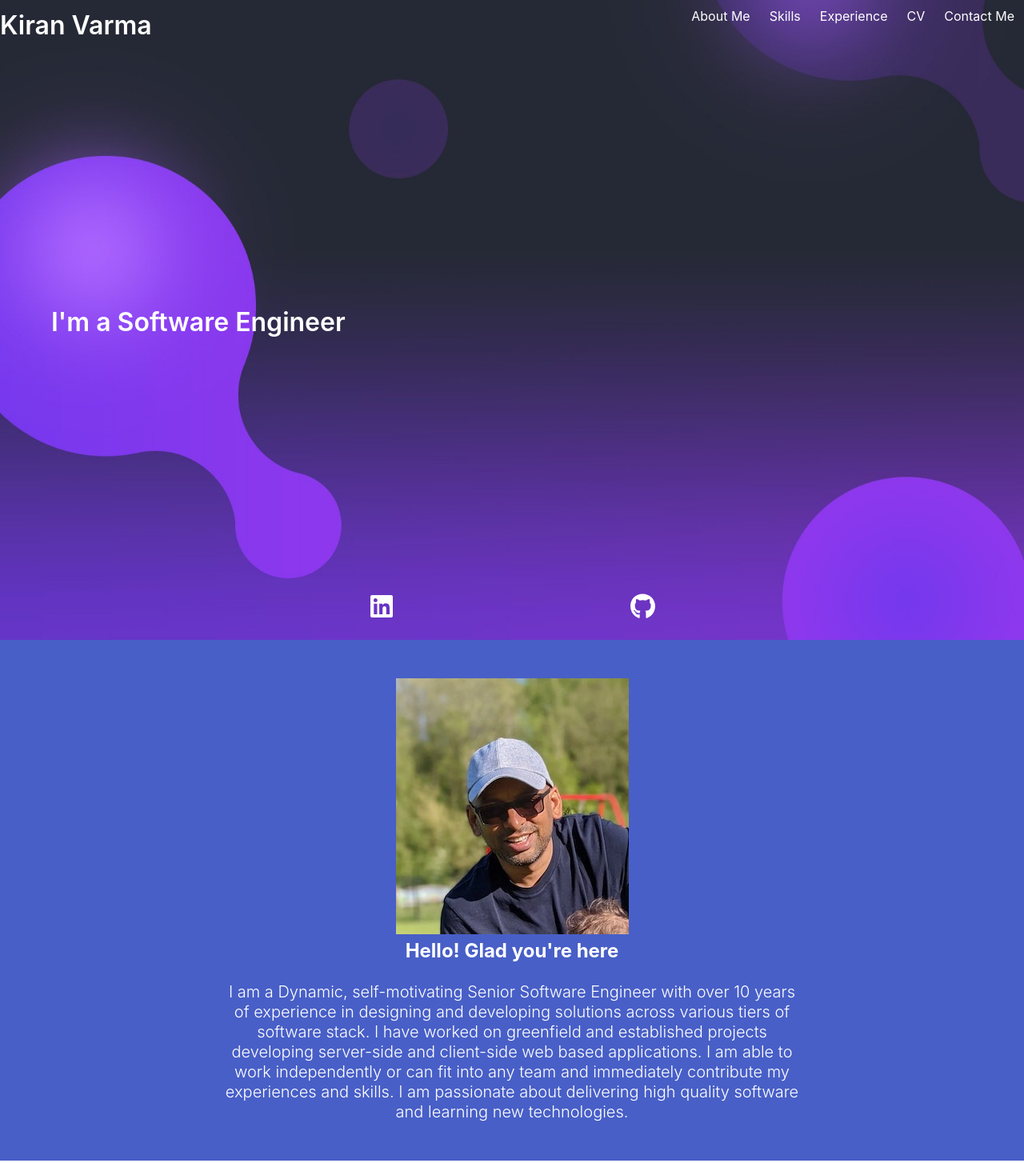
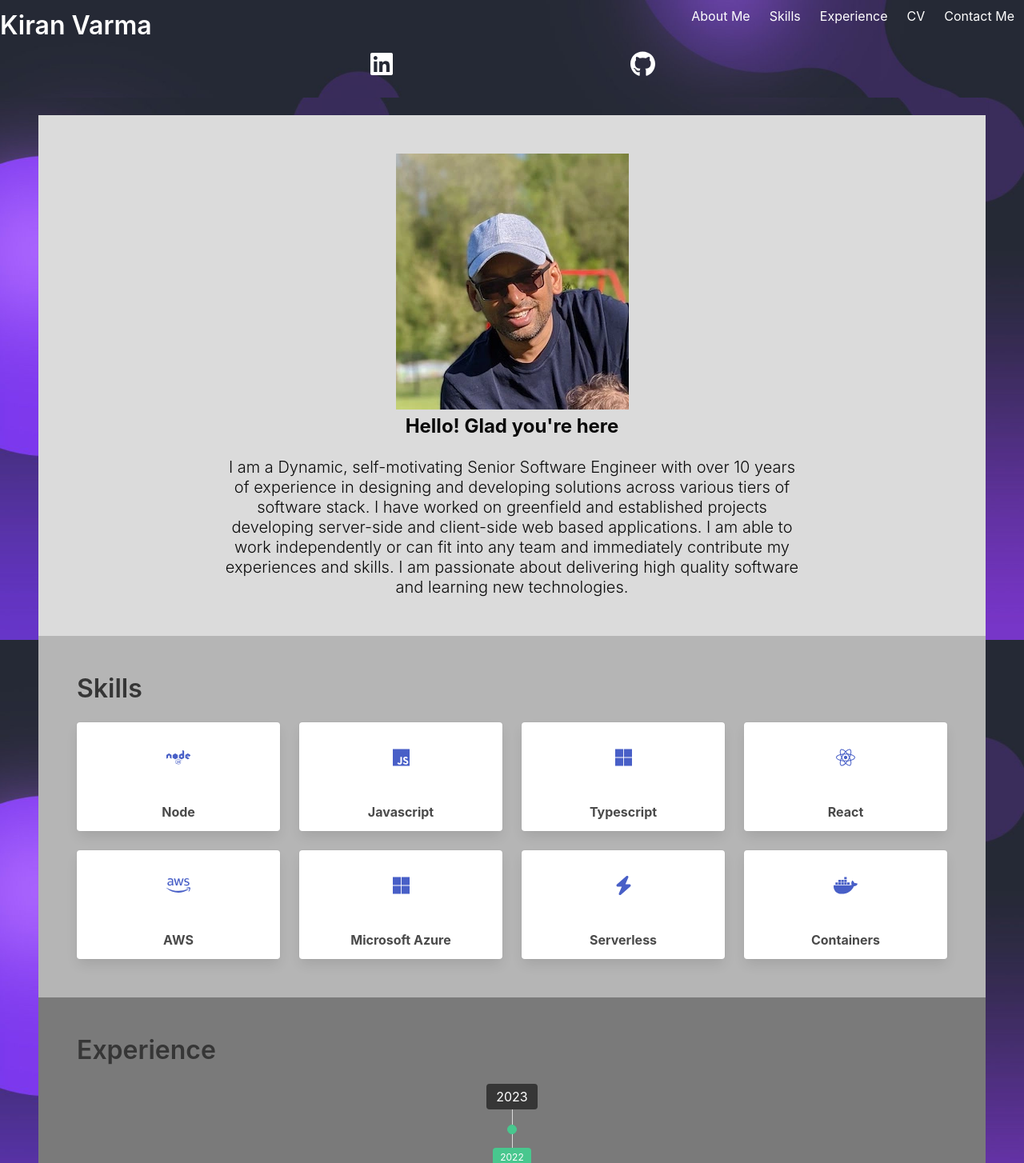
Before and after one commit to KiranVarma02/kayn-portfolio, a React (Create React App) app: page / in a window 1280 px wide. Shown: the top 1454 px of the page at 80% size. Built offline with nearby package versions, Linux system fonts and the light colour scheme.

Commit message:
feat: layout changes (#3)

```diff
--- a/src/App.tsx
+++ b/src/App.tsx
@@ -6,10 +6,16 @@ import Footer from "./components/structure/Footer";
 
 function App() {
     return (
-        <div className="App">
-            <Header/>
-            <Content/>
-            <Footer/>
+        <div className="App has-bg-image">
+            <section className="section">
+                <Header/>
+            </section>
+
+            <section className="section">
+                <Content/>
+                <Footer/>
+            </section>
+
         </div>
     )
 }
--- a/src/components/elements/Hero.tsx
+++ b/src/components/elements/Hero.tsx
@@ -3,15 +3,9 @@ import cv from '../../data/cv.json'
 
 export default function Hero() {
     return (
-        <section className="hero is-dark is-fullheight has-bg-image">
+        <nav className="navbar hero is-dark has-bg-image is-fixed-top is-transparent">
             <div className="hero-head">
                 <NavBar/>
-            </div>
-
-            <div className="hero-body">
-                <div className="container">
-                    <h1 className="title">I'm a {cv.basics.label}</h1>
-                </div>
             </div>
 
             <div className="hero-foot" style={{paddingBottom: "20px"}}>
@@ -39,6 +33,6 @@ export default function Hero() {
                 </div>
 
             </div>
-        </section>
+        </nav>
     )
 }
--- a/src/components/sections/AboutMe.tsx
+++ b/src/components/sections/AboutMe.tsx
@@ -2,7 +2,7 @@ import cv from '../../data/cv.json'
 
 export default function AboutMe() {
     return (
-        <section className="section has-background-link" id="about-me">
+        <section className="section has-background-grey-lighter" id="about-me">
             <div className="container has-text-centered">
                 <figure className="resize container is-180x180">
                     <img
@@ -15,10 +15,10 @@ export default function AboutMe() {
 
 
             <div className="container has-text-centered">
-                <p className="subtitle is-4 has-text-white has-text-weight-bold">
+                <p className="subtitle is-4 has-text-black has-text-weight-bold">
                     {cv.basics.x_title}
                 </p>
-                <p className="subtitle is-5 has-text-white has-text-weight-light summary-text">
+                <p className="subtitle is-5 has-text-black has-text-weight-light summary-text">
                     {cv.basics.summary}
                 </p>
             </div>
--- a/src/components/sections/Experience.tsx
+++ b/src/components/sections/Experience.tsx
@@ -2,7 +2,7 @@ import Timeline from "../elements/Timeline";
 
 const Experience = () => {
     return (
-        <section className="section" id="experience">
+        <section className="section has-background-grey" id="experience">
             <div className="container">
                 <h1 className="title">Experience</h1>
                 <Timeline/>
--- a/src/components/sections/Skills.tsx
+++ b/src/components/sections/Skills.tsx
@@ -19,7 +19,7 @@ const buildSkillsRow = (skills, start, end) => {
 
 const Skills = () => {
     return (
-        <section className="section" id="skills">
+        <section className="section has-background-grey-light" id="skills">
             <div className="container">
                 <h1 className="title">Skills</h1>
                 <div className="columns">
--- a/src/components/structure/Footer.tsx
+++ b/src/components/structure/Footer.tsx
@@ -1,6 +1,6 @@
 export default function Footer() {
     return (
-        <footer className="footer has-background-link">
+        <footer className="footer has-background-grey-light">
             <div className="content has-text-centered has-text-white">
                 <p>
                     Built by <strong>Kiran Varma</strong>
```
